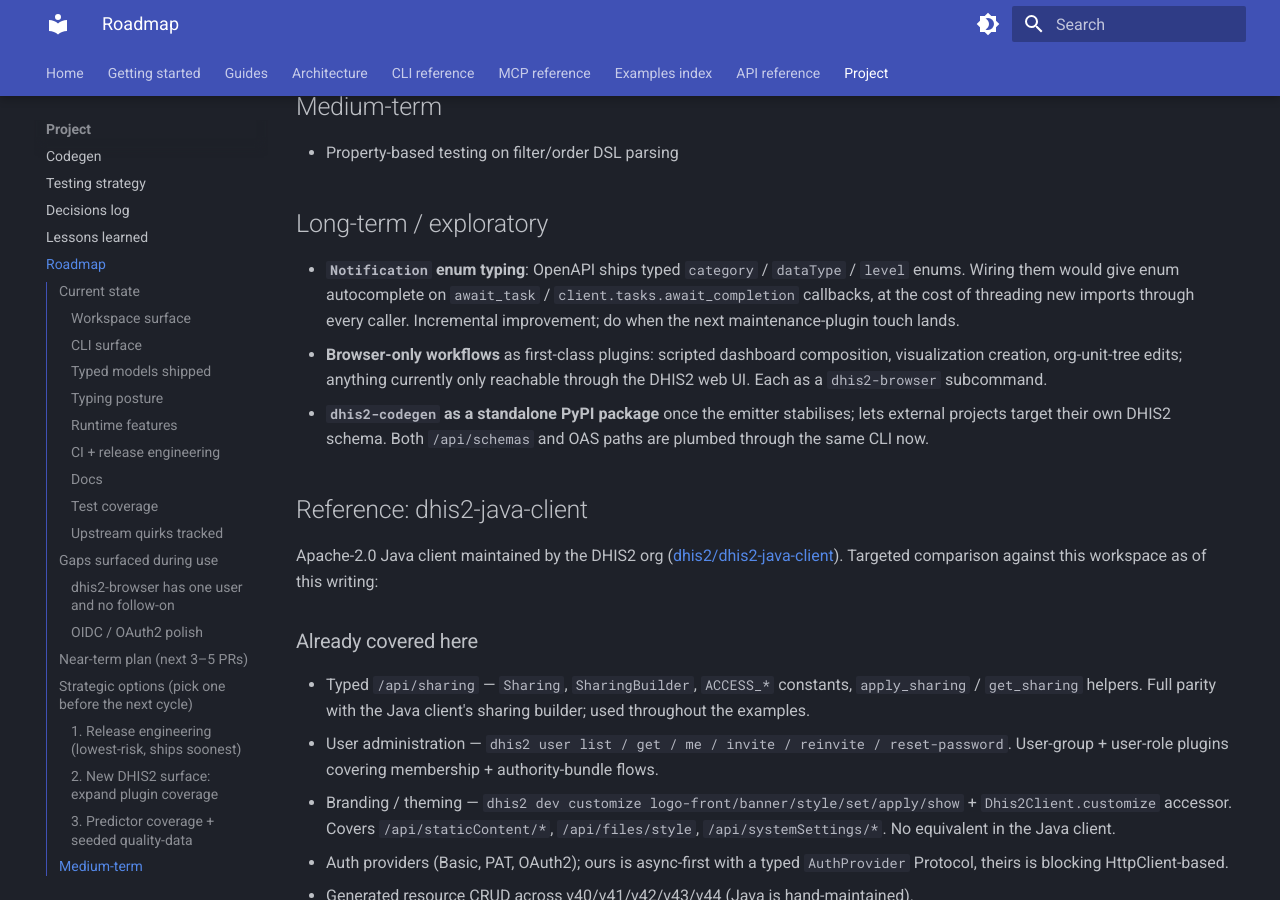
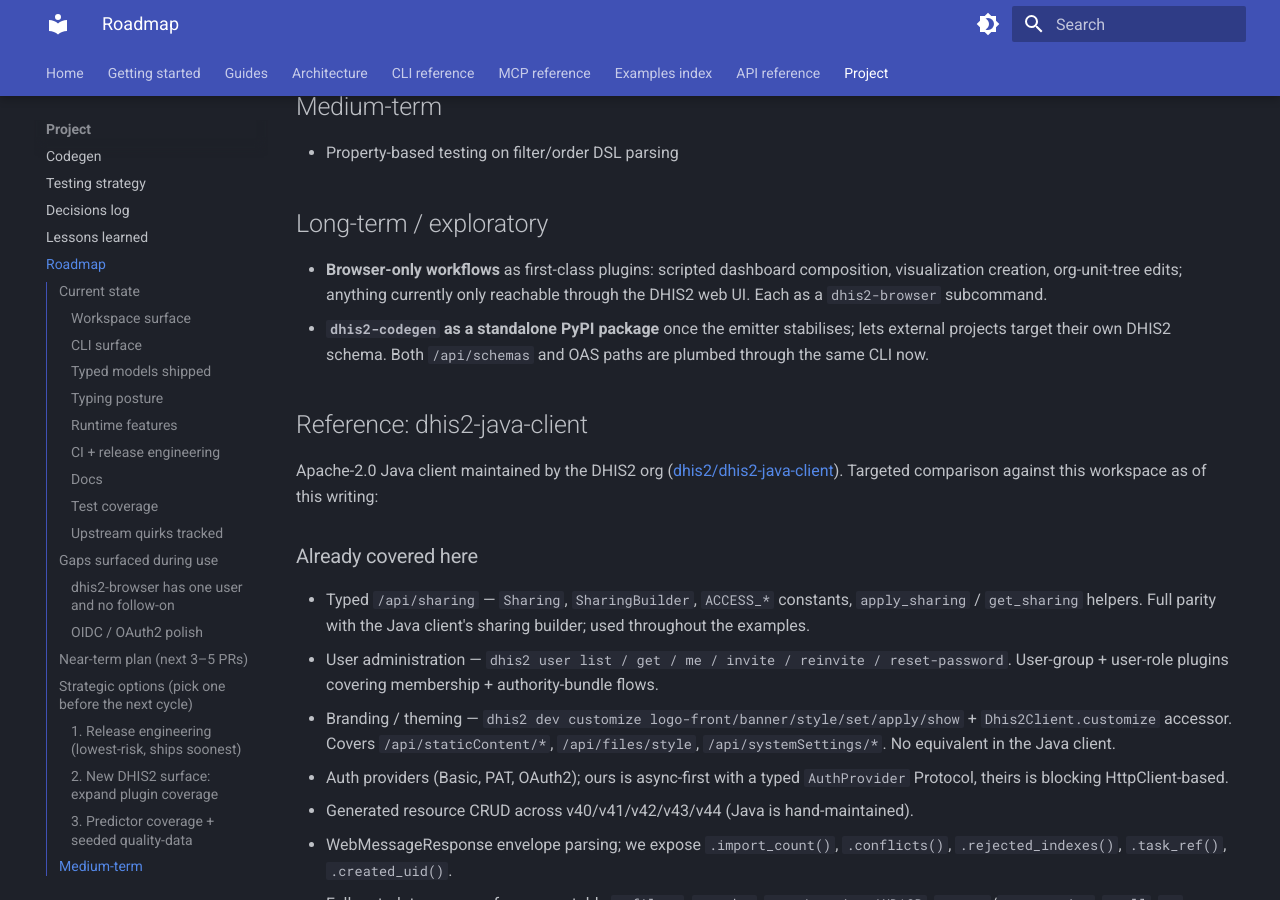
Before and after one commit to winterop-com/dhis2-utils, an MkDocs documentation site: the page built from docs/roadmap.md, in a window 1280 px wide and 900 px high, scrolled down 5599 px. Built offline with MkDocs 1.6.1 and Material for MkDocs 9.7.7, drawn with Linux system fonts in a browser that asks for light colours.

Commit message:
docs(roadmap): drop Notification enum typing — shipped

```diff
--- a/docs/roadmap.md
+++ b/docs/roadmap.md
@@ -140,7 +140,6 @@
 
 ## Long-term / exploratory
 
-- **`Notification` enum typing**: OpenAPI ships typed `category` / `dataType` / `level` enums. Wiring them would give enum autocomplete on `await_task` / `client.tasks.await_completion` callbacks, at the cost of threading new imports through every caller. Incremental improvement; do when the next maintenance-plugin touch lands.
 - **Browser-only workflows** as first-class plugins: scripted dashboard composition, visualization creation, org-unit-tree edits; anything currently only reachable through the DHIS2 web UI. Each as a `dhis2-browser` subcommand.
 - **`dhis2-codegen` as a standalone PyPI package** once the emitter stabilises; lets external projects target their own DHIS2 schema. Both `/api/schemas` and OAS paths are plumbed through the same CLI now.
 
```
